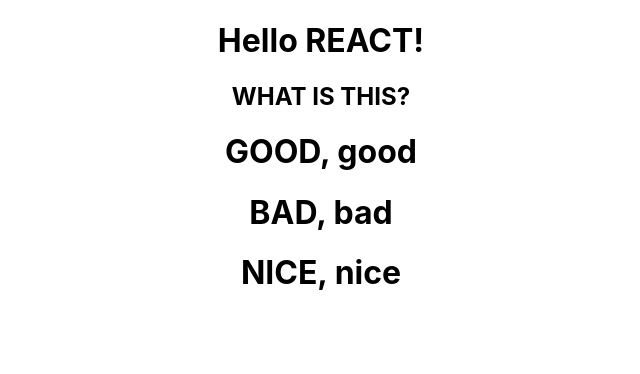
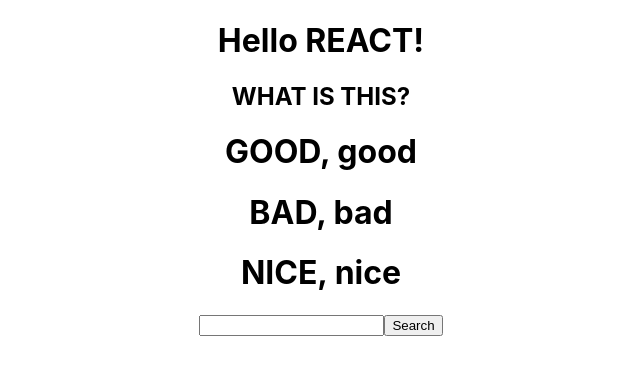
Before and after one commit to KwagDaeho/react_study_1, a React (Create React App) app: page / in a window 1280 px wide. Shown: the top 374 px of the page, without its empty margins (319-959 px from the left). Built offline with nearby package versions, Linux system fonts and the light colour scheme.

Commit message:
useState study

```diff
--- a/src/App.js
+++ b/src/App.js
@@ -1,5 +1,5 @@
 import "./App.css";
-
+import React, { useState } from "react";
 const text = "Hello REACT!";
 const titleClassName = "title_class";
 const myProps = { className: titleClassName, children: text };
@@ -19,12 +19,34 @@
     {part("NICE", "nice")}
   </>
 );
+
 function App() {
+  const [keyword, setKeyword] = React.useState("");
+  const [typing, setTyping] = React.useState(false);
+  const [result, setResult] = React.useState(false);
+
+  function handleChange(event) {
+    setKeyword(event.target.value);
+    setTyping(true);
+  }
+  function handleClick() {
+    setTyping(false);
+    setResult(`We find result of ${keyword}`);
+  }
+
+  const lastResult = (
+    <>
+      <input onChange={handleChange}></input>
+      <button onClick={handleClick}>Search</button>
+      <p>{typing ? `Looking for....${keyword}` : result}</p>
+    </>
+  );
   return (
     <div className="App">
       {elementTitle}
       {elementSub}
       {parts}
+      {lastResult}
     </div>
   );
 }
```
